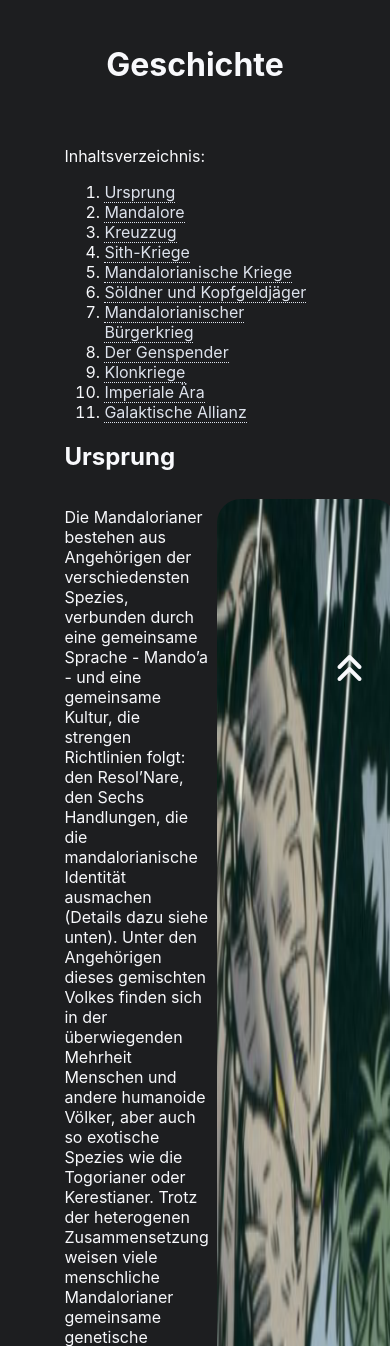
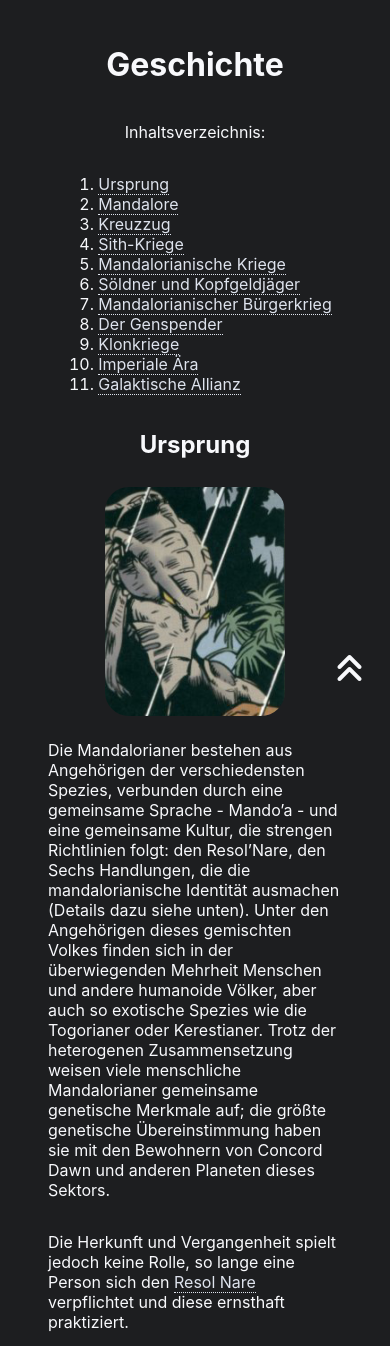
Before and after one commit to xNaCly/mandalore-wiki, a PHP site: page /php/geschichte in a window 390 px wide; the page is wider, and only the part inside the window is pictured. Shown: the part 137-1483 px from the top of that part. Run offline with PHP 8.4, Linux system fonts and the light colour scheme; some libraries are stand-ins or nearby versions.

Commit message:
fix: mobile improvements - hide footer logo - reworked history

```diff
--- a/css/style.css
+++ b/css/style.css
@@ -29,7 +29,7 @@ body {
 	margin: 0;
 	padding: 0;
 	box-sizing: border-box;
-	width: 100%;
+	/* width: 100%; */
 }
 
 select {
@@ -56,7 +56,7 @@ select option:hover {
 }
 
 body {
-	overflow-y: scroll;
+	/* overflow-y: scroll; */
 	min-height: 100%;
 	min-width: 100%;
 	color: var(--color-gray-100);
@@ -661,4 +661,7 @@ table td {
 	.card-container .card {
 		width: 100%;
 	}
+	.footer-left {
+		display: none;
+	}
 }
--- a/index.php
+++ b/index.php
@@ -2,9 +2,9 @@
 <html lang="de">
 
 <head>
-
   <link rel='stylesheet' href='css/style.css' type='text/css'>
   <link rel='stylesheet' href='css/fonts.css' type='text/css'>
+  <meta name='viewport' content='width=device-width, initial-scale=1'>
   <link rel='stylesheet' href='https://use.fontawesome.com/releases/v6.1.1/css/all.css' />
   <?php
   include "./php/util/util.php";
--- a/php/geschichte.php
+++ b/php/geschichte.php
@@ -22,7 +22,6 @@
   ?>
   <div class="container container-flex">
     <h1>Geschichte</h1>
-    <div class="container">
     <pre>Inhaltsverzeichnis:</pre>
     <ol>
       <li>
@@ -59,59 +58,41 @@
         <a href="#allianz">Galaktische Allianz</a>
       </li>
     </ol>
-
     <h2 id="ursprung">Ursprung</h2>
-      <div class="flex">
-        <div>
-
+    <img class="image" src="../assets/images/geschichte/taung.webp" alt="taung" />
     <p>Die Mandalorianer bestehen aus Angehörigen der verschiedensten Spezies, verbunden durch eine gemeinsame Sprache - Mando’a - und eine gemeinsame Kultur, die strengen Richtlinien folgt: den Resol’Nare, den Sechs Handlungen, die die mandalorianische Identität ausmachen (Details dazu siehe unten). Unter den Angehörigen dieses gemischten Volkes finden sich in der überwiegenden Mehrheit Menschen und andere humanoide Völker, aber auch so exotische Spezies wie die Togorianer oder Kerestianer. Trotz der heterogenen Zusammensetzung weisen viele menschliche Mandalorianer gemeinsame genetische Merkmale auf; die größte genetische Übereinstimmung haben sie mit den Bewohnern von Concord Dawn und anderen Planeten dieses Sektors.</p>
     <p>Die Herkunft und Vergangenheit spielt jedoch keine Rolle, so lange eine Person sich den <a href="../#sechshandlungen">Resol Nare</a> verpflichtet und diese ernsthaft praktiziert. </p>
-        </div>
-        <img class="image" src="../assets/images/geschichte/taung.webp" alt="taung" />
-      </div>
-
     <h2 id="mandalore">Mandalore</h2>
-      <div class="flex">
     <img class="image" src="../assets/images/geschichte/mandalore.webp" alt="mandalore" />
-
     <p>
       Die "ersten Mandalorianer" zogen durch den Äußeren Rand, bis sie auf einen Planeten stießen, der von mammutartigen Mythosauriern bevölkert war. Die Krieger rotteten diese gigantischen Tiere aus und errichteten aus ihren Knochen die berühmte "Knochenstadt", eine spektakuläre Festung, die erst nach den Klonkriegen zerstört wurde. Der Legende nach wurde der Planet zu Ehren des Anführers "Mandalore" genannt und galt fortan als "Heimatwelt" der Mandalorianer, auch wenn sie dort weder ursprünglich herstammten, noch dort dauerhaft blieben. Tatsächlich haben viele der heute lebenden Mandalorianer diesen Planeten niemals gesehen.
     </p>
-      </div>
-
     <h2 id="kreuzzug">Kreuzzug</h2>
-      <div class="flex">
-        <div>
-
+    <img class="image" src="../assets/images/geschichte/neocrusader.webp" alt="neocrusader" />
     <p>
       Die nomadisch lebenden Krieger waren eine Weile mit ihrem Leben auf Mandalore zufrieden, bevor sie zur Zeit der Großen <a href="#sith">Sith-Kriege</a> (ca. 4000 VSY) begannen, ihr Reich auszudehnen und neue Welten zu erobern und ebenfalls zu ihrer "Heimat" zu erklären. "Heimat" wurde schließlich so definiert, dass sie sich immer dort befand, "wo die Maske des Mandalore hing". Die bekanntesten eroberten Welten waren das für seine Gladiatorenkämpfe berühmte Kuar und Shogun.
     </p>
     <p>
       Die Clans folgten einem "Kanon der Ehre" und lebten nach der Philosophie, dass man Ehre insbesondere durch Kampf und Loyalität zu seinem Clan erlangte. Trotz dieses "Kanons" beschränkten sich die Handlungen dieser als "Mandalorianische Crusader" bekannten Truppen oft auf Plünderungen und das Erbeuten wertvoller Waffen. Ihre Überzeugung, sich auf einem "Kreuzzug" zu befinden, führte zur Auslöschung ganzer Spezies, wie den Fenelar, Tlönianern, Kuaranern und Ithullanern. Lediglich eine Spezies widersetzte sich erfolgreich den Eindringlingen: die Mandallianischen Riesen, die sich den Respekt der Mandalorianer verdienten und sich ihnen schließlich sogar anschlossen.
     </p>
-
     <p>
       Die Abbildung links zeigt einen "Crusader" in seiner traditionellen Rüstung. Sie ist für Nahkampf mit Faust und Stichwaffen optimiert, der damals dem Kampf mit Schusswaffen vorgezogen wurde, da er größere Ehre versprach.
     </p>
-        </div>
-        <img class="image" src="../assets/images/geschichte/neocrusader.webp" alt="neocrusader" />
-      </div>
-
     <h2 id="sith">Sith-Kriege</h2>
+    <img class="image" src="../assets/images/geschichte/belagerung-mandalore.webp" alt="belagerung">
     <p>
       Auf der Suche nach neuen Herausforderungen schlugen sich die Mandalorianer in den Großen Sith-Kriegen (4000 VSY) auf die Seite der Sith. Diesen Krieg gewannen die Jedi und die Galaktische Republik, doch die Niederlage provozierte die Mandalorianer nur umso mehr: seit dem Tag warteten sie auf ihre Chance, sich in einer "Letzten Großen Schlacht" zu beweisen.
     </p>
     <h2 id="mandkrie">Mandalorianische Kriege</h2>
-      <div class="flex flex-column">
-        <img class="image" src="../assets/images/geschichte/belagerung-mandalore.webp" alt="belagerung">
+    <img src="../assets/images/geschichte/dunkelklinge.webp" alt="dunkelklinge" class="image">
     <p>
       Um nicht die Aufmerksamkeit der Republik zu erwecken, begannen die Mandalorianer, kleinere Planeten am Äußeren Rand anzugreifen und zu erobern. Dabei vermieden sie bewusst Welten, die mit der Republik in Kontakt standen oder ihr gar angehörten. Über 20 Jahre hinweg bauten sie auf diese Weise im Geheimen eine schlagkräftige Armee auf. Die Invasoren, die sich nun "Neo-Kreuzritter" nannten, ahnten, dass es zu einer gewaltigen Schlacht kommen würde, wenn die Republik herausfand, was sie planten, und rekrutierten deswegen prophylaktisch zahlreiche Einheimische der eroberten Welten und akzeptierten sie als Gleichberechtigte und "Konvertiten" in ihren Reihen. Drei Jahre lang marodierten sie gemeinsam in der Galaxis und lösten das aus, was als "Die Mandalorianischen Kriege" in die Geschichte einging.
     </p>
     <p>
       Schließlich setzte die Republik diesem Treiben ein Ende und schaffte es, den Anführer der Neo-Crusader, Mandalore den Ultimativen zu töten. Revan und Malak, zwei Jedi, die nach den Kriegen zu Sith wurden, leiteten die Entscheidungsschlacht bei Malachor V im Jahr 3960 VSY, die das Ende der Mandalorianer besiegelte und ihre Flotte fast vollständig auslöschte. Revan nutzte die Gelegenheit nicht, auch die restlichen Überlebenden zu eliminieren, wie ihm von vielen Seiten geraten wurde, um diesem kriegerischen Volk endgültig den Todesstoß zu geben, und so wurden die Mandalorianer lediglich ins Exil getrieben und gezwungen, sich in der ganzen Galaxis zu zerstreuen.
     </p>
-      </div>
     <h2 id="kopfgeld">Söldner und Kopfgeldjäger</h2>
+    <img class="image" src="../assets/images/geschichte/deathwatch1.webp" alt="deathwatch1" />
     <p>
       Nachdem die Mandalorianer nur knapp ihrer eigenen Vernichtung entgangen waren, mussten sie sich neue Lebensweisen erschließen - sie konnten keine Armee oder Flotten mehr versammeln und waren zu wenige, um der Republik entschieden entgegentreten zu können. Deshalb begannen sie, ihre Kriegskünste in den Dienst anderer zu stellen, wobei sie nicht selten auch in ihren Augen "unehrenhafte" Aufgaben übernahmen: sie wurden Söldner, Kopfgeldjäger, Attentäter oder Leibwächter. Es spielte keine Rolle, für wen sie arbeiteten; sie folgten keiner Ideologie oder Politik, sondern stellten ihre Dienste demjenigen zur Verfügung, der am besten zahlte.
     </p>
@@ -119,81 +100,52 @@
       Denn auch wenn Mandalorianer dafür bekannt sind, in der Gegenwart zu leben und sehr im Hier und Jetzt verwurzelt zu sein, so ist es auch wichtig für sie, Geld zu verdienen, um insbesondere ihren Kindern und Clanmitgliedern, die keine Krieger sind, sondern in der "Heimat" als Bauern, Schmiede oder sonstiges arbeiten, eine Zukunft sichern zu können. Noch heute haben die Mandalorianer deswegen den Ruf, erstaunlich geschäftstüchtig zu sein.
     </p>
     <h2 id="mandbuergerkrieg">Mandalorianischer Bürgerkrieg</h2>
-
-      <div class="flex">
     <p>
       Nicht alle Mandalorianer waren zufrieden mit dieser Art der Existenz und ein großer Umbruch ereignete sich im Jahr 60 VSY, als Jaster Mereel, ein ehemaliger Journeyman Protector von Concord Dawn, feststellte, dass die Lebensweise als Söldner ohne eigene Überzeugung und nur auf der Jagd nach Geld vielen nicht genügte. Mereel war Anhänger einer strikten Ethik und zugleich ein sehr erfahrener und respektierter Kämpfer, was ihm Respekt und Ansehen einbrachte. Sein Ziel war es, der neue Mand’alor zu werden und die verstreuten Clans erneut zu vereinen, dieses Mal unter einem ethischen Kodex - dieser Kodex wurde bekannt als der "Superkommando-Kodex". Seine Anhänger nannten sich Superkommandos oder "Wahre Mandalorianer".
     </p>
-        <img class="image" src="../assets/images/geschichte/deathwatch.webp" alt="deathwatch" />
-      </div>
     <p>
       So viele Anhänger Mereel auch fand, so viele Mandalorianer lehnten seine neuen Ideen und seinen Führungsstil ab, da sie das gewinnträchtige Leben mochten und Ideologien negativ gegenüberstanden, sondern lieber für denjenigen arbeiteten, der am meisten zahlte. Hier tat sich Tor Vizsla hervor, der seinerseits Anhänger um sich scharte und eine mandalorianische Splittergruppe bildete: die "Death Watch" (dt.: "Todeswache").
     </p>
-      <div>
-        <img src="../assets/images/geschichte/dunkelklinge.webp" alt="dunkelklinge" class="image">
     <p>
       Es entbrannte ein blutiger Bürgerkrieg zwischen diesen beiden Gruppen, der die fast vollständige Auslöschung der Mandalorianer zur Folge hatte. Im Laufe des Krieges stellte sich heraus, dass die "Wahren Mandalorianer" der undisziplinierten "Death Watch" taktisch und organisatorisch überlegen waren. So wurde die "Death Watch" nahezu vollständig zerschlagen, nur wenige Mitglieder (wie Ghez Hokan) überlebten den Bürgerkrieg.
     </p>
     <p>
       Doch auch die "Wahren Mandalorianer" hatten kein Glück - in der Schlacht von Galidraan gerieten sie in eine Falle der Death Watch und wurden von den Jedi für die Verantwortlichen eines Massakers auf Galidraan gehalten. Die Jedi unter der Führung von Dooku eliminierten fast alle Angehörigen dieser Bewegung. Nur ein "Wahrer Mandalorianer" überlebte: Jango Fett, der später Vizsla, den Anführer der Death Watch, auf Corellia tötete.
     </p>
-      </div>
-
     <h2 id="spender">Der Genspender</h2>
-      <div class="flex">
-        <img class="image" src="../assets/images/geschichte/jango-angeworben.webp" alt="deathwatch" />
+    <img class="image" src="../assets/images/geschichte/jango-angeworben.webp" alt="jango" />
     <p>
       Im Jahr 32 VSY trat ein Mann namens Tyranus an Jango Fett heran, nachdem er den Kopfgeldjäger auf eine harte Probe gestellt hatte, und machte ihm ein verlockendes Angebot: Jango sollte, im Gegenzug für eine hohe Bezahlung, sein genetisches Material zur Verfügung stellen, um daraus eine Klonarmee für die Republik zu züchten. Jango willigte ein und stellte die Bedingung: Neben dem Geld wollte Jango einen Klon, aus seinen unveränderten reinen Genen. Jango erzog den Klon wie seinen eigenen Sohn - Boba Fett.
     </p>
-      </div>
-      <div class="flex">
     <p>
       Jango wirkte, gemeinsam mit 75 weiteren Mandalorianern (viele davon alte Kampfgefährten oder Freunde von früher), an der Ausbildung der Klonarmee mit und übernahm persönlich die Ausbildung der Alpha ARCs, während sich die mandalorianischen Cuy'val Dar um die Eliteeinheiten der Republik-Kommandos kümmerten. Zur Ausbildung gehörte nicht nur die Kampfschulung, sondern auch die Vermittlung des mandalorianischen Erbes und der Kultur - so schrieb Jango traditionelle mandalorianische Schlachtgesänge wie das Vode An oder das Gra’tua Cuun um, um es an die Situation der Klonsoldaten anzupassen. Auch führte er das archaische Ritual Dha Werda Verda ein, das sich im Laufe des Krieges quer durch die ganze Armee verbreitete.
     </p>
-      </div>
     <h2 id="klonkrieg">Klonkriege</h2>
-
-      <div class="flex">
     <img class="image" src="../assets/images/geschichte/Klon.webp" alt="klonkrieger">
-        <div>
-
     <p>
-
       In den Klonkriegen kämpfte auf diese Weise eine aus Millionen von mandalorianischen Klonen bestehende Armee auf Seiten der Republik gegen die Droiden der Separatisten. Diese waren jedoch nicht die einzigen Mandalorianer, die an den Klonkriegen teilnahmen. Einige der Cuy’val Dar-Ausbilder, wie Kal Skirata, traten ebenfalls in den Dienst der GAR, während auf der anderen Seite ein unerwarteter Gegenspieler erschien: Der "defekte" Alpha-ARC-Klon A-02 "Spar", der es geschafft hatte, der kaminoanischen Rekonditionierung zu entkommen und zu desertieren.
     </p>
     <p>
       Aufgrund eines genetischen Defekts verfügte Spar über Erinnerungen von Jango Fett und war besessen von dem Gedanken, die Mandalorianischen Superkommandos wiederzubeleben. Er reiste nach Mandalore, wo er Freiwillige rekrutierte – darunter sogar ehemalige Mitglieder der "Death Watch" – und griff mit diesen schließlich auf Seiten der Separatisten in die Klonkriege ein. Er nannte sich Mandalore der Wiederbeleber. Seine Einheiten führten für die KUS Spezialoperationen und Blitzangriffe durch, zum Beispiel während der Zweiten Schlacht von Kamino. Der Krieg verlief für diese Mandalorianer jedoch nicht günstig: Sie wurden fast völlig zerschlagen und Alpha-02 war so traumatisiert und litt unter den widersprüchlichen Erinnerungen, dass er dem Klon-Wahnsinn verfiel und schließlich von Ailyn Vel erschossen wurde, die ihn mit ihrem Vater Boba Fett verwechselte. Vizslas Death Watch während der Klonkriege.
     </p>
-
     <p>
       Unter dem Mandalorianer Pre Vizsla formierte sich während der Klonkriege eine neue Death Watch, die zunächst auf Seiten der Konföderation unabhängiger Systeme kämpfte und Mandalore erobern wollte. Ihre Mitglieder trugen das Symbol der alten Death Watch, benutzten aber Rüstungen, die sich mehr an denen der Wahren Mandalorianer orientierten. Nach dem mißglückten Versuch, republikanische Truppen nach Mandalore zu locken und die Death Watch als Befreier auftreten zu lassen, brach das Bündnis zwischen diesen und der KUS, sodass die Death Watch begann, ins All hinauszuziehen und zu plündern, wie die Death Watch Tor Vizslas vorher.
     </p>
-        </div>
-        <div>
     <p>
       Nach der Umwandlung der Galaktischen Republik in das Galaktische Imperium flohen viele Klone nach Mandalore und ließen sich in der Siedlung Kyrimorut nieder.
     </p>
-          <img class="image" src="../assets/images/geschichte/deathwatch1.webp" alt="deathwatch" />
-        </div>
-      </div>
-
     <h2 id="imp">Imperiale Ära</h2>
-      <div class="flex">
-        <img class="image" src="../assets/images/geschichte/todessternII.webp" alt="deathwatch" />
-
-        <div>
+    <img class="image" src="../assets/images/geschichte/todessternII.webp" alt="todesstern" />
     <p>
       Nach dem Krieg war der Planet Mandalore und mit ihm die Mandalorianer vollkommen verarmt. Das Imperium konfiszierte die Raumschiffwerft MandalMotors und führte die Sklaverei ein. Während die Bewohner in der Kriegsproduktion eine Chance auf wirtschaftlichen Aufschwung sahen, wurde die Sklaverei von den freiheitsliebenden Mandalorianern nicht gut geheißen und Fenn Shysa begann, die Tradition der Superkommandos erneut zu beleben und neue Truppen, vor allem Polizeikräfte, zu trainieren. Unter seinem Kommando wurde die Sklaverei auf Mandalore wieder abgeschafft, der Sitz der imperialen Verwaltung in der Knochenstadt zerstört und die Mandalorianer unter seiner Führung schlossen sich der Rebellen-Allianz an, um den Kräften von Großadmiral Miltin Takel entgegenzutreten. Auch belebte er die Tradition der Protektoren und ihren Kodex neu und wurde schließlich zum neuen Mand’alor. Allerdings konnte Shysa die Früchte seiner Arbeit nicht mehr miterleben, denn er starb auf Shogun, als er Boba Fett das Leben rettete.
     </p>
     <p>
       Gleichzeitig waren andere mandalorianische Gruppen auch für das Imperium tätig.
     </p>
-        </div>
-      </div>
-
+    </>
     <h2 id="allianz">Galaktische Allianz</h2>
+    <img class="image" src="../assets/images/geschichte/deathwatch.webp" alt="deathwatch" />
     <p>
-
       Auch nach dem Ende des Imperiums lebte die Tradition der Mandalorianischen Protektoren weiter. Sie schützten nun die Galaxis vor den Invasoren der Nagai und Tof und unterstützten die Neue Republik beim Kampf gegen Lord Shadowspawn.
     </p>
     <p>
@@ -202,29 +154,22 @@
     <p>
       Durch diese scheinbare Zusammenarbeit machten sie sich in der ganzen Republik zu Geächteten, jedoch nahmen sie dieses in Kauf, um die Jedi insgeheim mit Informationen über die neuen Invasoren und deren Pläne versorgen zu können. Auf diese Weise leisteten sie einen entscheidenden Beitrag dazu, dass die Invasion schließlich gestoppt werden konnte, auch wenn sie dieses vollends ihren ohnehin nicht gerade guten Ruf kostete - doch das Überleben und ihre Freiheit war den Mandalorianern wichtiger als die Meinung, die man in der Galaxis von ihnen hatte. Die Yuuzhan Vong griffen schließlich allerdings auch Mandalore selbst an, um sich an den Mandalorianern für ihren Verrat zu rächen. Die Invasion konnte zurückgeschlagen werden, allerdings wurden viele Mandalorianer getötet und das Farmland von den Yuuzhan Vong vergiftet. Nach dem Ende der Yuuzhan-Vong-Invasion wurden die Mandalorianer von der Republik rehabilitiert.
     </p>
-
     <p>
       Etwa zehn Jahre nach dem Yuuzhan-Vong-Krieg, während des Corellia-Aufstands, wollte das Regierungsoberhaupt von Corellia, Thrackan Sal-Solo, die Mandalorianer anheuern, um auf Seiten Corellias gegen die Neue Republik zu kämpfen. Mand’alor Boba Fett rief die Mandalorianer, die in den letzten Jahren wieder verstreut gewesen waren, zusammen, allerdings folgten nur wenige seinem Ruf und auch die, die es taten, waren nicht begeistert von dem Angebot. Fett entschied sich gegen Sal-Solo, stattdessen tötete er ihn in Zusammenarbeit mit Han Solo und seiner Enkelin Mirta Gev.
     </p>
-
     <p>
       Einige Zeit darauf rief der Mand’alor ein Treffen der Clans auf Mandalore ein, um zu besprechen, ob sie einer Kriegspartei ihre Dienste anbieten sollten. Es wurde jedoch entschieden, dass sie sich aus dem Krieg heraushalten und sich den finanziellen Problemen Mandalores, sowie der Reinigung des von den Yuuzhan Vong vergifteten Farmlands widmen würden.
     </p>
-
     <p>
       Nur kurze Zeit darauf gab es auf Mandalore eine Entdeckung, die einen enormen wirtschaftlichen Aufschwung verhoffen ließ - neue Beskar-Quellen waren in Kratern, die von den Yuuzhan Vong in die Planetenoberfläche geschossen worden waren, entdeckt worden. Dieses Eisen galt nach wie vor als härtestes in der Galaxis und erzielte einen hohen Preis. Die Mandalorianer beschlossen, einen Teil davon der eigenen Bewaffnung zukommen zu lassen und einen anderen zu verkaufen.
     </p>
-
     <p>
       MandalMotors produzierte einen Raumjäger mit der Bezeichnung Bes’uliik - nach den Basilisken-Kriegsdroiden der alten Mandalorianer - der teilweise aus Beskar bestand und aufgrund hoch moderner Technologie sogar den X-Flügel-Jägern der Galaktischen Allianz überlegen war. Der Bes’uliik sollte an beide Seiten des Krieges verkauft werden, wobei in der Verkaufsversion einige der technologischen Verbesserungen weggelassen wurden, und der Rest wurde zur eigenen planetaren Verteidigung genutzt.
     </p>
-
     <p>
       Boba Fett schloss außerdem einen Handel mit den Verpinen, deren Waffen galaktische Berühmtheit genossen, um ihre eigene Technologie noch zu ergänzen. Die Verpinen waren anfangs misstrauisch doch schließlich gelang es dem Mand’alor die Verpinen zu überzeugen, dass die Mandalorianer nicht vorhatten, Roche zu erobern. Murkhana, ein weiteres wichtiges finanzielles Zentrum, gefiel dieser Pakt allerdings nicht sonderlich und schließlich bereiteten die Mandalorianer einen Angriff auf den Planeten in den Bes’uliik-Prototypen vor, an dem auch Boba Fett selbst teilnahm.
     </p>
   </div>
-  </div>
-
   <?php
   include "templates/footer.php";
   echo gen_footer(__FILE__);
--- a/php/mehr.php
+++ b/php/mehr.php
@@ -25,6 +25,10 @@
     <h2>Quelle:</h2>
     <h3>Jedi Fandom:</h3>
     <div class="card">
+      <details>
+        <summary>
+          Quellen
+        </summary>
         <ul>
           <li>
             <a href="https://jedipedia.fandom.com/wiki/Mandalorianer">Mandalorianer</a>
@@ -36,6 +40,7 @@
             <a href="https://jedipedia.fandom.com/wiki/Mandalorianischer_Clan">Mandalorianische Clans</a>
           </li>
         </ul>
+      </details>
     </div>
     <div class="flex flex-column">
       <h2>Videos:</h2>
--- a/php/templates/header.php
+++ b/php/templates/header.php
@@ -2,6 +2,7 @@
 echo
 "
 <meta charset='UTF-8'>
+<meta name='viewport' content='width=device-width, initial-scale=1'>
 <!--                              github.com/xnacly                                 -->
 <!--                              github.com/derphilosopff                          -->
 <!--                              github.com/mar-kno                                -->
```
Lines whose indentation alone changed are shown as unchanged.
